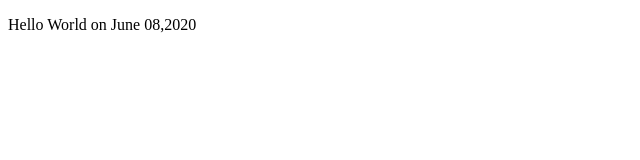
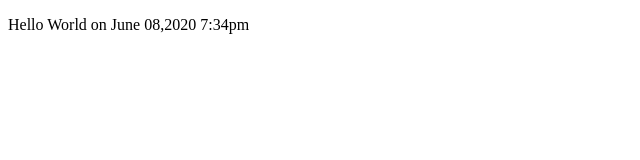
Before and after one commit to SaadNaseemKK/Bootcamp2020, a plain HTML site: page index.html in a window 1280 px wide. Shown: the full height of the page, 0-640 px from the left. Drawn offline with Linux system fonts and the light colour scheme.

Commit message:
Updated yml and index.html

```diff
--- a/index.html
+++ b/index.html
@@ -6,6 +6,6 @@
     <title>First Static Website</title>
 </head>
 <body>
-    <p>Hello World on June 08,2020</p>
+    <p>Hello World on June 08,2020 7:34pm</p>
 </body>
 </html>
```
Also changed, not shown: 1 other file.
